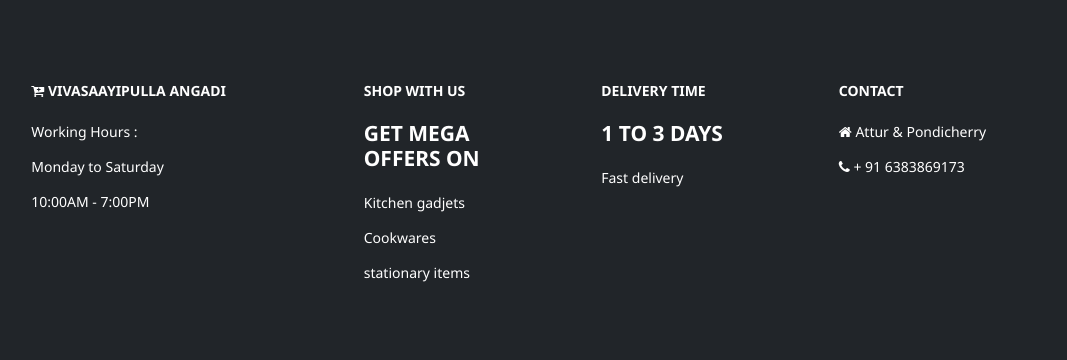
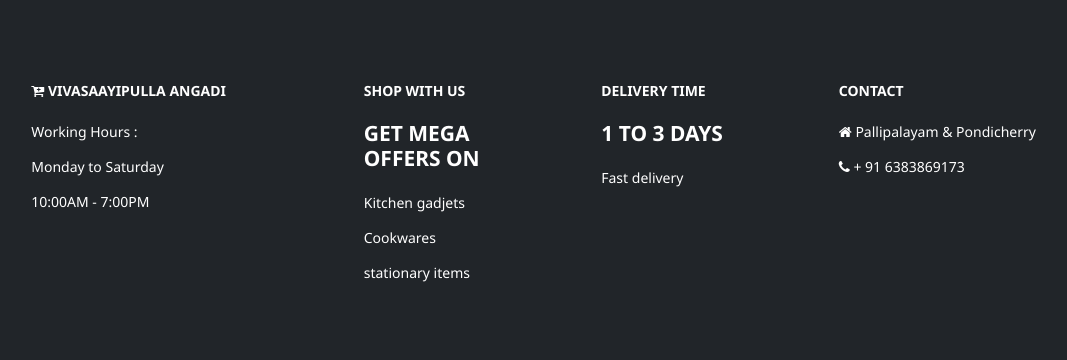
Before and after one commit to MoorthiRayadurai/onlineshop, a Django app: page /collections in a window 1280 px wide. Shown: the part 1554-1914 px from the top of the page, without its empty margins (73-1140 px from the left). Run offline with Django 5.2, Linux system fonts and the light colour scheme; data comes from the database, SQL or seed files in the repository.

Commit message:
location update

```diff
--- a/shop/E_shop/shop/templates/shop/inc/footer.html
+++ b/shop/E_shop/shop/templates/shop/inc/footer.html
@@ -45,7 +45,7 @@
 
           <div class="col-md-4 col-lg-3 col-xl-3 mx-auto mb-md-0 mb-4">
             <h6 class="text-uppercase fw-bold mb-4"> Contact</h6>
-            <p><i class="fa fa-home"></i> Attur & Pondicherry </p>
+            <p><i class="fa fa-home"></i> Pallipalayam & Pondicherry </p>
             <!-- <p><i class="fa fa-envelope"></i> vivasaayipulla@gmail.com.com</p> -->
             <p><i class="fa fa-phone"></i> + 91 6383869173</p>
             <!-- <h6 class="text-uppercase fw-bold mb-4"> Payment</h6>
```
